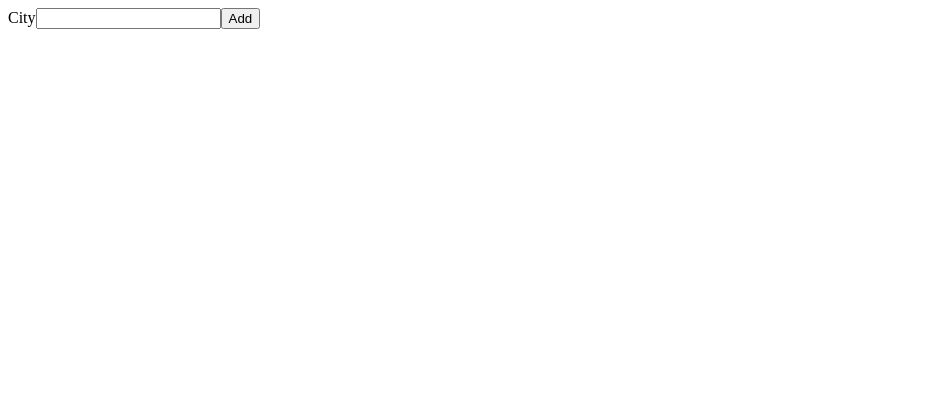
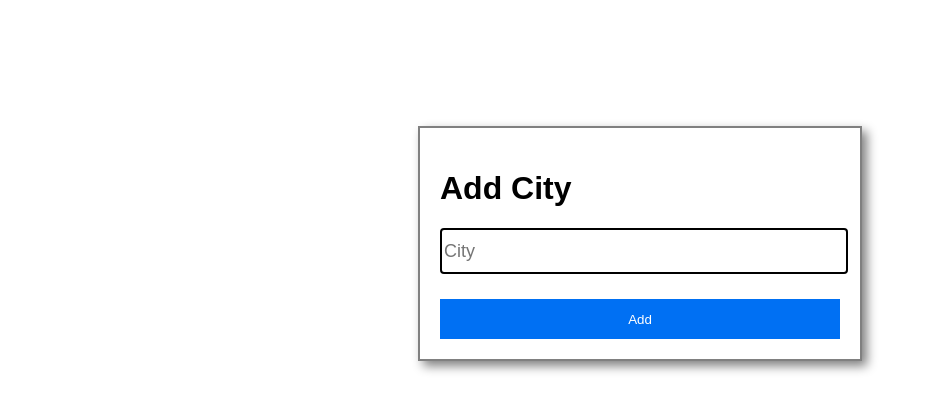
Before and after one commit to jeevan2nani/weather-app-frontend, a Next.js app: page /Components/addcity in a window 1280 px wide. Shown: the top 412 px of the page, without its empty margins (0-929 px from the left). Built offline with nearby package versions, Linux system fonts and the light colour scheme.

Commit message:
Added Simple CSS

```diff
--- a/pages/Components/addcity.jsx
+++ b/pages/Components/addcity.jsx
@@ -1,5 +1,6 @@
 import { useState } from "react";
 import axios from "axios";
+import styles from '../CssComponents/login.module.css'
 const Addcity = ()=>{
     const [cityname, setCityname] = useState('');
     const [confirmationMessage, setConfirmationMessage] = useState('');
@@ -28,12 +29,13 @@ const Addcity = ()=>{
 
     };
     return(
-        <div>
-        <form onSubmit={HandleSubmit}>
-            <label>City</label>
-            <input type="text" value={cityname} onChange={(e)=> setCityname(e.target.value) } />
-            <button type="submit"> Add</button>
-        </form>
+        <div className={styles.loginContainer}>
+            <h1>Add City</h1>
+            <form onSubmit={HandleSubmit}>
+                <input type="text" value={cityname} onChange={(e)=> setCityname(e.target.value)} className={styles.inputField} placeholder="City"/>
+
+                <button type="submit" className={styles.submitButton}>Add</button>
+            </form>
         {confirmationMessage && <p> {confirmationMessage} </p>}
         </div>
     );
--- a/pages/Components/table.jsx
+++ b/pages/Components/table.jsx
@@ -1,8 +1,8 @@
-
+import styles from "../CssComponents/home.module.css"
 export default function Table({data}){
 
     return(
-        <table>
+        <table className={styles.table}>
                 <thead>
                     <tr>
                         <th>City</th>
--- /dev/null
+++ b/pages/CssComponents/home.module.css
@@ -0,0 +1,21 @@
+.table{
+    width: 100%;
+    border-collapse: separate;
+    margin-top: 20px ;
+}
+
+.table th, .table td{
+    border: 1px solid gray;
+    padding: 20px;
+    text-align: left;
+}
+.table th{
+    background-color:  rgb(245, 241, 241);
+}
+
+.submit{
+    margin-left: 48%;
+    margin-top: 10px;
+    padding: 10px 30px;
+    font-size: 18px;
+}
--- /dev/null
+++ b/pages/CssComponents/login.module.css
@@ -0,0 +1,49 @@
+.navContainer {
+    background-color: black;
+    display: flex;
+    justify-content: space-between;
+    align-items: center;
+    padding: 10px 20px;
+    color: white;
+}
+
+.title {
+    margin-left: 45%;
+    white-space: nowrap;
+}
+.navContainer a{
+    font-size: 24px;
+    font-weight: bold;
+    text-decoration: none;
+    color: white;
+}
+
+
+.loginContainer{
+    max-width: 400px;
+    margin: 10% auto;
+    padding: 20px;
+    border: 2px solid gray;
+    box-shadow: 5px 5px 10px gray;
+}
+
+.inputField{
+    margin: 15px 0;
+    display: block;
+    width: 100%;
+    height: 40px;
+    font-size: 18px;
+    border: 2px solid black;
+    border-radius: 4px;
+}
+
+.submitButton{
+    background-color: #0070f3;
+    color: white;
+    padding: 10px 20px;
+    border: none;
+    cursor: pointer;
+    width: 100%;
+    height:40px;
+    margin-top: 10px;
+}
--- a/pages/_app.js
+++ b/pages/_app.js
@@ -1,4 +1,4 @@
-// import '@/styles/globals.css'
+import '@/styles/globals.css'
 
 export default function App({ Component, pageProps }) {
   return <Component {...pageProps} />
--- a/styles/globals.css
+++ b/styles/globals.css
@@ -1,4 +1,4 @@
-:root {
+/* :root {
   --max-width: 1100px;
   --border-radius: 12px;
   --font-mono: ui-monospace, Menlo, Monaco, 'Cascadia Mono', 'Segoe UI Mono',
@@ -83,7 +83,7 @@ html,
 body {
   max-width: 100vw;
   overflow-x: hidden;
-}
+} */
 
 body {
   color: rgb(var(--foreground-rgb));
@@ -93,9 +93,11 @@ body {
       rgb(var(--background-end-rgb))
     )
     rgb(var(--background-start-rgb));
+
+    font-family: Arial, Helvetica, sans-serif;
 }
 
-a {
+/* a {
   color: inherit;
   text-decoration: none;
 }
@@ -104,4 +106,4 @@ a {
   html {
     color-scheme: dark;
   }
-}
+} */
```
Also changed, not shown: pages/Components/adminNav.jsx (+4 -3 lines), pages/Components/loginNav.jsx (+5 -3 lines), pages/Components/loginform.jsx (+6 -8 lines), pages/Components/navbar.jsx (+5 -8 lines), pages/index.js (+15 -13 lines).
